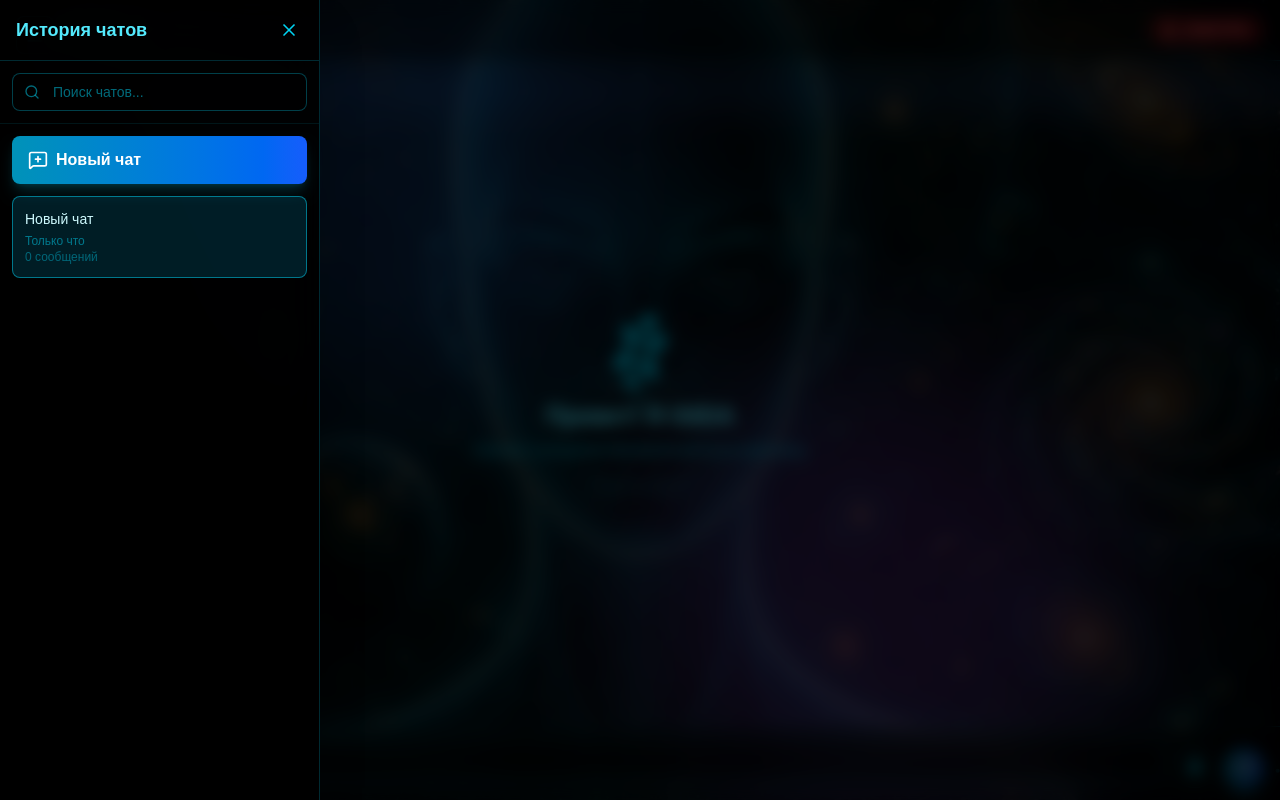
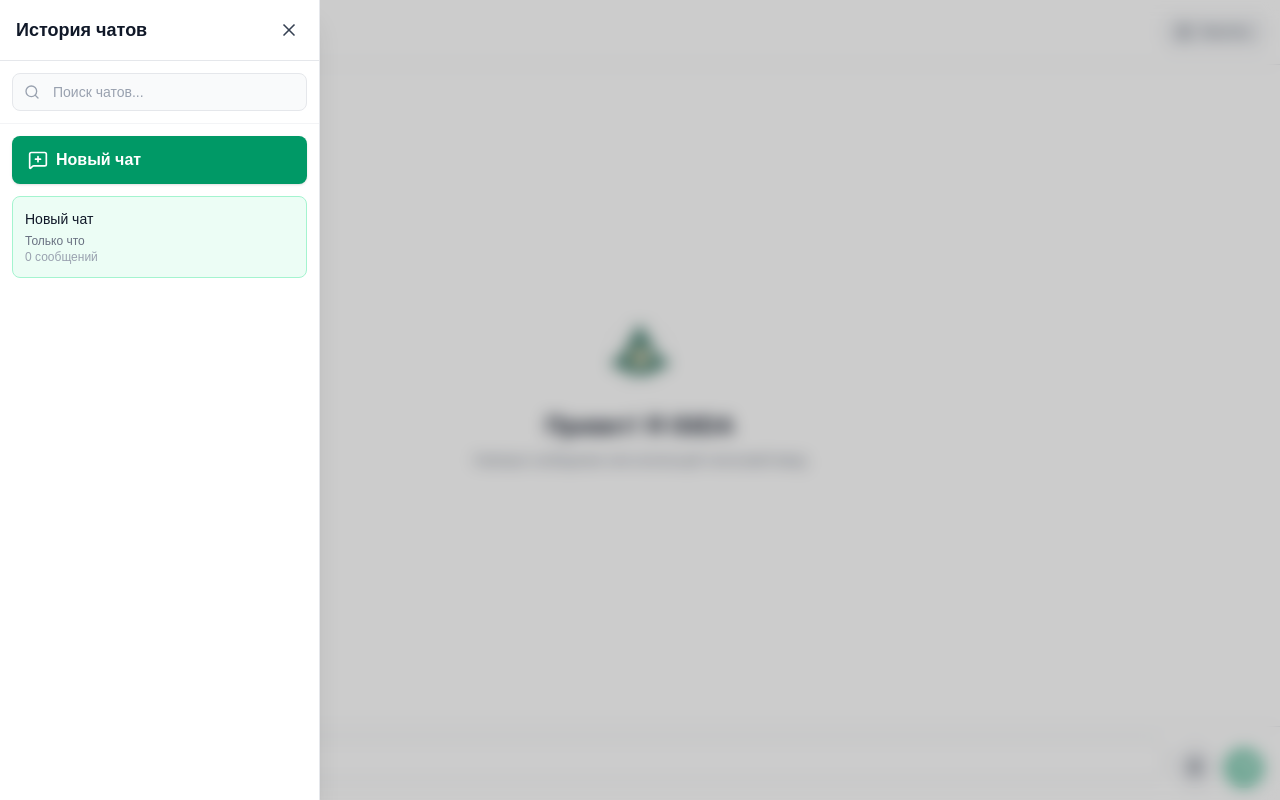
Before and after one commit to ulacoder/ardak-ai, a Next.js app: page / in a window 1280 px wide. Both pictures are taken after a click on the button 35 px from the left and 35 px from the top of the page. Built offline with nearby package versions, Linux system fonts and the light colour scheme.

Commit message:
Transform to light theme with new logo - clean white interface like Claude/ChatGPT, add Isida logo, emerald green accent colors

```diff
--- a/app/components/ChatSidebar.tsx
+++ b/app/components/ChatSidebar.tsx
@@ -53,9 +53,9 @@ export default function ChatSidebar({
         onClick={() => setIsOpen(!isOpen)}
         whileHover={{ scale: 1.05 }}
         whileTap={{ scale: 0.95 }}
-        className="fixed top-4 left-4 z-50 p-2 bg-black/60 backdrop-blur-sm border border-cyan-400/30 rounded-lg"
+        className="fixed top-4 left-4 z-50 p-2 bg-white border border-gray-300 rounded-lg shadow-sm hover:bg-gray-50 transition-colors"
       >
-        <Menu className="w-5 h-5 text-cyan-400" />
+        <Menu className="w-5 h-5 text-gray-700" />
       </motion.button>
 
       {/* Backdrop */}
@@ -66,7 +66,7 @@ export default function ChatSidebar({
             animate={{ opacity: 1 }}
             exit={{ opacity: 0 }}
             onClick={() => setIsOpen(false)}
-            className="fixed inset-0 bg-black/60 backdrop-blur-sm z-40"
+            className="fixed inset-0 bg-black/20 backdrop-blur-sm z-40"
           />
         )}
       </AnimatePresence>
@@ -79,29 +79,29 @@ export default function ChatSidebar({
             animate={{ x: 0 }}
             exit={{ x: -320 }}
             transition={{ type: 'spring', damping: 25, stiffness: 200 }}
-            className="fixed left-0 top-0 h-full w-80 bg-black/90 backdrop-blur-xl border-r border-cyan-400/20 z-50 flex flex-col shadow-2xl"
+            className="fixed left-0 top-0 h-full w-80 bg-white border-r border-gray-200 z-50 flex flex-col shadow-xl"
           >
         {/* Header */}
-        <div className="flex items-center justify-between p-4 border-b border-cyan-400/20">
-          <h2 className="text-lg font-bold text-cyan-300">История чатов</h2>
+        <div className="flex items-center justify-between p-4 border-b border-gray-200">
+          <h2 className="text-lg font-bold text-gray-900">История чатов</h2>
           <button
             onClick={() => setIsOpen(false)}
-            className="p-1 hover:bg-cyan-400/10 rounded transition-colors"
+            className="p-1 hover:bg-gray-100 rounded transition-colors"
           >
-            <X className="w-5 h-5 text-cyan-400" />
+            <X className="w-5 h-5 text-gray-700" />
           </button>
         </div>
 
         {/* Search Bar */}
-        <div className="p-3 border-b border-cyan-400/10">
+        <div className="p-3 border-b border-gray-100">
           <div className="relative">
-            <Search className="absolute left-3 top-1/2 transform -translate-y-1/2 w-4 h-4 text-cyan-400/50" />
+            <Search className="absolute left-3 top-1/2 transform -translate-y-1/2 w-4 h-4 text-gray-400" />
             <input
               type="text"
               value={searchQuery}
               onChange={(e) => setSearchQuery(e.target.value)}
               placeholder="Поиск чатов..."
-              className="w-full pl-10 pr-4 py-2 bg-black/40 border border-cyan-400/30 rounded-lg text-cyan-100 placeholder-cyan-400/50 focus:outline-none focus:ring-2 focus:ring-cyan-400/50 text-sm"
+              className="w-full pl-10 pr-4 py-2 bg-gray-50 border border-gray-200 rounded-lg text-gray-900 placeholder-gray-400 focus:outline-none focus:ring-2 focus:ring-emerald-500 focus:border-transparent text-sm"
             />
           </div>
         </div>
@@ -115,7 +115,7 @@ export default function ChatSidebar({
             }}
             whileHover={{ scale: 1.02 }}
             whileTap={{ scale: 0.98 }}
-            className="w-full flex items-center gap-2 px-4 py-3 bg-gradient-to-r from-cyan-600 to-blue-600 hover:from-cyan-500 hover:to-blue-500 rounded-lg text-white font-bold shadow-lg shadow-cyan-500/20"
+            className="w-full flex items-center gap-2 px-4 py-3 bg-emerald-600 hover:bg-emerald-700 rounded-lg text-white font-semibold shadow-sm transition-colors"
           >
             <MessageSquarePlus className="w-5 h-5" />
             <span>Новый чат</span>
@@ -129,7 +129,7 @@ export default function ChatSidebar({
               <motion.div
                 initial={{ opacity: 0 }}
                 animate={{ opacity: 1 }}
-                className="text-center text-cyan-400/50 text-sm mt-8"
+                className="text-center text-gray-400 text-sm mt-8"
               >
                 {searchQuery ? 'Ничего не найдено' : 'Нет чатов'}
               </motion.div>
@@ -142,8 +142,8 @@ export default function ChatSidebar({
                   exit={{ opacity: 0, x: -20 }}
                   className={`group relative p-3 rounded-lg cursor-pointer border transition-all ${
                     currentChatId === chat.id
-                      ? 'bg-cyan-600/20 border-cyan-400/50'
-                      : 'bg-black/40 border-cyan-400/10 hover:border-cyan-400/30 hover:bg-black/60'
+                      ? 'bg-emerald-50 border-emerald-200'
+                      : 'bg-gray-50 border-gray-200 hover:border-gray-300 hover:bg-gray-100'
                   }`}
                   onClick={() => {
                     onSelectChat(chat.id);
@@ -152,13 +152,13 @@ export default function ChatSidebar({
                 >
                   <div className="flex items-start justify-between gap-2">
                     <div className="flex-1 min-w-0">
-                      <p className="text-cyan-100 text-sm font-medium truncate">
+                      <p className="text-gray-900 text-sm font-medium truncate">
                         {chat.title}
                       </p>
-                      <p className="text-cyan-400/50 text-xs mt-1">
+                      <p className="text-gray-500 text-xs mt-1">
                         {formatDate(chat.updatedAt)}
                       </p>
-                      <p className="text-cyan-400/40 text-xs">
+                      <p className="text-gray-400 text-xs">
                         {chat.messages.length} сообщений
                       </p>
                     </div>
@@ -169,9 +169,9 @@ export default function ChatSidebar({
                       }}
                       whileHover={{ scale: 1.1 }}
                       whileTap={{ scale: 0.9 }}
-                      className="opacity-0 group-hover:opacity-100 p-1.5 bg-red-500/20 hover:bg-red-500/40 rounded border border-red-500/30 transition-opacity"
+                      className="opacity-0 group-hover:opacity-100 p-1.5 bg-red-50 hover:bg-red-100 rounded border border-red-200 transition-opacity"
                     >
-                      <Trash2 className="w-3.5 h-3.5 text-red-400" />
+                      <Trash2 className="w-3.5 h-3.5 text-red-600" />
                     </motion.button>
                   </div>
                 </motion.div>
--- a/app/page.tsx
+++ b/app/page.tsx
@@ -430,7 +430,7 @@ export default function Home() {
   };
 
   return (
-    <div className="min-h-[100dvh] bg-black relative overflow-hidden font-mono flex">
+    <div className="min-h-[100dvh] bg-white relative overflow-hidden font-sans flex">
       {/* Chat Sidebar */}
       <ChatSidebar
         chats={chats}
@@ -441,95 +441,7 @@ export default function Home() {
       />
 
       {/* Main Chat Area */}
-      <div className="flex-1 flex flex-col relative overflow-hidden">
-        {/* Background */}
-        <div className="absolute inset-0">
-          <Image
-            src="/background.jpg"
-            alt="Background"
-            fill
-            className="object-cover opacity-40"
-            priority
-          />
-          <div className="absolute inset-0 bg-black/50" />
-        </div>
-
-      {/* Floating orbs - reduced for mobile */}
-      {mounted && (
-        <>
-          <motion.div
-            className="absolute w-64 h-64 md:w-96 md:h-96 bg-blue-500 rounded-full blur-3xl opacity-20 hidden md:block"
-            animate={{
-              x: [0, 100, 0],
-              y: [0, -100, 0],
-              scale: [1, 1.2, 1],
-            }}
-            transition={{
-              duration: 20,
-              repeat: Infinity,
-              ease: 'easeInOut'
-            }}
-            style={{ top: '10%', left: '10%' }}
-          />
-          <motion.div
-            className="absolute w-64 h-64 md:w-96 md:h-96 bg-purple-500 rounded-full blur-3xl opacity-20 hidden md:block"
-            animate={{
-              x: [0, -100, 0],
-              y: [0, 100, 0],
-              scale: [1, 1.3, 1],
-            }}
-            transition={{
-              duration: 25,
-              repeat: Infinity,
-              ease: 'easeInOut'
-            }}
-            style={{ bottom: '10%', right: '10%' }}
-          />
-        </>
-      )}
-
-      {/* Animated particles */}
-      {mounted && (
-        <div className="absolute inset-0 overflow-hidden pointer-events-none">
-          {[...Array(10)].map((_, i) => (
-            <motion.div
-              key={i}
-              className="absolute w-1 h-1 bg-cyan-400 rounded-full"
-              animate={{
-                x: [Math.random() * (typeof window !== 'undefined' ? window.innerWidth : 1000), Math.random() * (typeof window !== 'undefined' ? window.innerWidth : 1000)],
-                y: [Math.random() * (typeof window !== 'undefined' ? window.innerHeight : 1000), Math.random() * (typeof window !== 'undefined' ? window.innerHeight : 1000)],
-                opacity: [0.2, 0.8, 0.2],
-              }}
-              transition={{
-                duration: 10 + Math.random() * 20,
-                repeat: Infinity,
-                repeatType: 'reverse',
-              }}
-              style={{
-                left: Math.random() * 100 + '%',
-                top: Math.random() * 100 + '%',
-              }}
-            />
-          ))}
-        </div>
-      )}
-
-      {/* Scan line effect */}
-      <motion.div
-        className="absolute inset-0 pointer-events-none"
-        style={{
-          background: 'linear-gradient(to bottom, transparent 0%, rgba(59, 130, 246, 0.1) 50%, transparent 100%)',
-          height: '100px'
-        }}
-        animate={{
-          y: ['0vh', '100vh']
-        }}
-        transition={{
-          duration: 8,
-          repeat: Infinity,
-          ease: 'linear'
-        }}
-      />
+      <div className="flex-1 flex flex-col relative overflow-hidden bg-white">
 
       {/* Main content - flex column layout */}
       <div className="relative z-10 flex flex-col h-[100dvh]">
@@ -538,34 +450,32 @@ export default function Home() {
           initial={{ opacity: 0, y: -20 }}
           animate={{ opacity: 1, y: 0 }}
           transition={{ duration: 0.5 }}
-          className="flex-shrink-0 px-4 py-3 flex items-center justify-between border-b border-cyan-400/20 bg-black/30 backdrop-blur-sm"
+          className="flex-shrink-0 px-4 py-3 flex items-center justify-between border-b border-gray-200 bg-white"
         >
-          <div className="flex items-center gap-2 ml-12">
-            <motion.h1
-              className="text-2xl md:text-3xl font-black tracking-wider"
-              style={{
-                background: 'linear-gradient(to right, #00f5ff, #00d4ff, #0084ff)',
-                WebkitBackgroundClip: 'text',
-                WebkitTextFillColor: 'transparent',
-                backgroundClip: 'text',
-              }}
-            >
+          <div className="flex items-center gap-3 ml-12">
+            <Image
+              src="/logo.jpeg"
+              alt="Isida AI Logo"
+              width={40}
+              height={40}
+              className="rounded-full"
+            />
+            <h1 className="text-xl md:text-2xl font-bold text-gray-900">
               ISIDA
-            </motion.h1>
-            <div className="hidden sm:flex items-center gap-1.5 px-3 py-1 rounded-full border border-cyan-400/30 bg-cyan-950/20">
-              <Sparkles className="w-3.5 h-3.5 text-cyan-400" />
-              <p className="text-xs font-bold text-cyan-300 tracking-wide">AI</p>
-            </div>
+            </h1>
+            <span className="hidden sm:inline-block px-2 py-1 text-xs font-semibold text-emerald-700 bg-emerald-50 rounded-full border border-emerald-200">
+              AI
+            </span>
           </div>
 
           <motion.button
             whileHover={{ scale: 1.05 }}
             whileTap={{ scale: 0.95 }}
             onClick={clearHistory}
-            className="flex items-center gap-2 px-3 py-1.5 bg-red-600/20 hover:bg-red-600/30 text-red-400 rounded-full border border-red-500/30 text-xs font-bold"
+            className="flex items-center gap-2 px-3 py-1.5 bg-gray-100 hover:bg-gray-200 text-gray-700 rounded-lg border border-gray-300 text-xs font-medium transition-colors"
           >
             <Trash2 className="w-3.5 h-3.5" />
-            <span className="hidden sm:inline">ОЧИСТИТЬ</span>
+            <span className="hidden sm:inline">Очистить</span>
           </motion.button>
         </motion.div>
 
@@ -583,15 +493,15 @@ export default function Home() {
               animate={{ opacity: 1, y: 0 }}
               className="flex flex-col items-center justify-center h-full text-center px-4"
             >
-              <motion.div
-                animate={{ rotate: 360 }}
-                transition={{ duration: 20, repeat: Infinity, ease: 'linear' }}
-                className="mb-4"
-              >
-                <Sparkles className="w-16 h-16 text-cyan-400" />
-              </motion.div>
-              <h2 className="text-2xl font-bold text-cyan-300 mb-2">Привет! Я ISIDA</h2>
-              <p className="text-cyan-400/70 text-sm">Напиши сообщение или используй голосовой ввод</p>
+              <Image
+                src="/logo.jpeg"
+                alt="Isida AI"
+                width={80}
+                height={80}
+                className="mb-4 rounded-full"
+              />
+              <h2 className="text-2xl font-bold text-gray-900 mb-2">Привет! Я ISIDA</h2>
+              <p className="text-gray-500 text-sm">Напиши сообщение или используй голосовой ввод</p>
             </motion.div>
           ) : (
             <AnimatePresence>
@@ -604,10 +514,10 @@ export default function Home() {
                   className={`flex ${msg.role === 'user' ? 'justify-end' : 'justify-start'}`}
                 >
                   <div
-                    className={`max-w-[85%] sm:max-w-[75%] p-3 rounded-2xl ${
+                    className={`max-w-[85%] sm:max-w-[75%] p-4 rounded-2xl ${
                       msg.role === 'user'
-                        ? 'bg-gradient-to-br from-cyan-600 via-blue-600 to-purple-600 text-white border border-cyan-400/30 shadow-lg shadow-cyan-500/20'
-                        : 'bg-gradient-to-br from-gray-900 to-gray-800 text-cyan-100 border border-cyan-400/20 shadow-lg'
+                        ? 'bg-emerald-600 text-white'
+                        : 'bg-gray-100 text-gray-900 border border-gray-200'
                     }`}
                   >
                     {msg.image && (
@@ -627,9 +537,9 @@ export default function Home() {
               animate={{ opacity: 1, y: 0 }}
               className="flex justify-start"
             >
-              <div className="bg-gradient-to-br from-gray-900 to-gray-800 text-cyan-100 border border-cyan-400/20 shadow-lg p-3 rounded-2xl">
+              <div className="bg-gray-100 text-gray-900 border border-gray-200 p-3 rounded-2xl">
                 <div className="flex items-center gap-2">
-                  <Loader2 className="w-4 h-4 animate-spin text-cyan-400" />
+                  <Loader2 className="w-4 h-4 animate-spin text-emerald-600" />
                   <span className="text-sm">Думаю...</span>
                 </div>
               </div>
@@ -641,14 +551,14 @@ export default function Home() {
 
         {/* Fixed Input Panel at Bottom */}
         <div
-          className="flex-shrink-0 border-t border-cyan-400/20 bg-black/40 backdrop-blur-xl"
+          className="flex-shrink-0 border-t border-gray-200 bg-white"
           style={{
             paddingBottom: 'env(safe-area-inset-bottom, 16px)',
           }}
         >
           {/* Status Bar */}
           {(isListening || isSpeaking) && (
-            <div className="px-4 py-2 border-b border-cyan-400/10">
+            <div className="px-4 py-2 border-b border-gray-100">
               <AnimatePresence mode="wait">
                 {isListening && (
                   <motion.div
@@ -661,9 +571,9 @@ export default function Home() {
                     <motion.div
                       animate={{ scale: [1, 1.3, 1] }}
                       transition={{ duration: 1, repeat: Infinity }}
-                      className="w-2 h-2 bg-cyan-400 rounded-full"
+                      className="w-2 h-2 bg-emerald-600 rounded-full"
                     />
-                    <span className="text-cyan-300 text-sm font-bold">Слушаю...</span>
+                    <span className="text-gray-700 text-sm font-medium">Слушаю...</span>
                   </motion.div>
                 )}
                 {isSpeaking && (
@@ -674,8 +584,8 @@ export default function Home() {
                     exit={{ opacity: 0, y: -10 }}
                     className="flex items-center gap-2"
                   >
-                    <Volume2 className="w-4 h-4 text-blue-400" />
-                    <span className="text-blue-300 text-sm font-bold">Говорю...</span>
+                    <Volume2 className="w-4 h-4 text-emerald-600" />
+                    <span className="text-gray-700 text-sm font-medium">Говорю...</span>
                   </motion.div>
                 )}
               </AnimatePresence>
@@ -687,13 +597,13 @@ export default function Home() {
             <motion.div
               initial={{ opacity: 0, scale: 0.8 }}
               animate={{ opacity: 1, scale: 1 }}
-              className="px-4 py-2 border-b border-cyan-400/10"
+              className="px-4 py-2 border-b border-gray-100"
             >
               <div className="relative inline-block">
-                <img src={selectedImage} alt="Preview" className="h-16 w-16 object-cover rounded-lg border-2 border-cyan-500" />
+                <img src={selectedImage} alt="Preview" className="h-16 w-16 object-cover rounded-lg border-2 border-emerald-500" />
                 <button
                   onClick={removeImage}
-                  className="absolute -top-1.5 -right-1.5 bg-red-500 text-white rounded-full p-1 hover:bg-red-600"
+                  className="absolute -top-1.5 -right-1.5 bg-red-500 text-white rounded-full p-1 hover:bg-red-600 transition-colors"
                 >
                   <X className="w-3 h-3" />
                 </button>
@@ -717,9 +627,9 @@ export default function Home() {
                 onClick={() => fileInputRef.current?.click()}
                 whileHover={{ scale: 1.05 }}
                 whileTap={{ scale: 0.95 }}
-                className="flex-shrink-0 p-2.5 bg-black/40 hover:bg-black/60 border border-cyan-400/30 rounded-full transition-all"
+                className="flex-shrink-0 p-2.5 bg-gray-100 hover:bg-gray-200 border border-gray-300 rounded-full transition-colors"
               >
-                <ImageIcon className="w-5 h-5 text-cyan-400" />
+                <ImageIcon className="w-5 h-5 text-gray-700" />
               </motion.button>
 
               {/* Text Input - auto-expanding */}
@@ -744,7 +654,7 @@ export default function Home() {
                   placeholder="Напишите сообщение"
                   disabled={isLoading}
                   rows={1}
-                  className="w-full px-4 py-2.5 bg-black/40 border border-cyan-400/30 rounded-2xl text-cyan-100 placeholder-cyan-400/50 focus:outline-none focus:ring-2 focus:ring-cyan-400/50 disabled:opacity-50 resize-none overflow-y-auto text-sm"
+                  className="w-full px-4 py-2.5 bg-white border border-gray-300 rounded-2xl text-gray-900 placeholder-gray-400 focus:outline-none focus:ring-2 focus:ring-emerald-500 focus:border-transparent disabled:opacity-50 resize-none overflow-y-auto text-sm"
                   style={{
                     minHeight: '42px',
                     maxHeight: '144px',
@@ -760,11 +670,11 @@ export default function Home() {
                 whileTap={{ scale: 0.95 }}
                 className={`flex-shrink-0 p-2.5 rounded-full transition-all ${
                   isListening
-                    ? 'bg-gradient-to-br from-red-500 to-pink-500 shadow-lg shadow-red-500/30'
-                    : 'bg-black/40 hover:bg-black/60 border border-cyan-400/30'
+                    ? 'bg-red-500 hover:bg-red-600'
+                    : 'bg-gray-100 hover:bg-gray-200 border border-gray-300'
                 }`}
               >
-                <Mic className={`w-5 h-5 ${isListening ? 'text-white' : 'text-cyan-400'}`} />
+                <Mic className={`w-5 h-5 ${isListening ? 'text-white' : 'text-gray-700'}`} />
               </motion.button>
 
               {/* Send Button */}
@@ -773,7 +683,7 @@ export default function Home() {
                 disabled={isLoading || (!textInput.trim() && !selectedImage)}
                 whileHover={{ scale: 1.05 }}
                 whileTap={{ scale: 0.95 }}
-                className="flex-shrink-0 p-2.5 bg-gradient-to-r from-cyan-600 to-blue-600 hover:from-cyan-500 hover:to-blue-500 rounded-full disabled:opacity-50 disabled:cursor-not-allowed shadow-lg shadow-cyan-500/30"
+                className="flex-shrink-0 p-2.5 bg-emerald-600 hover:bg-emerald-700 rounded-full disabled:opacity-50 disabled:cursor-not-allowed transition-colors"
               >
                 <Send className="w-5 h-5 text-white" />
               </motion.button>
```
Also changed, not shown: public/logo.jpeg (added).
